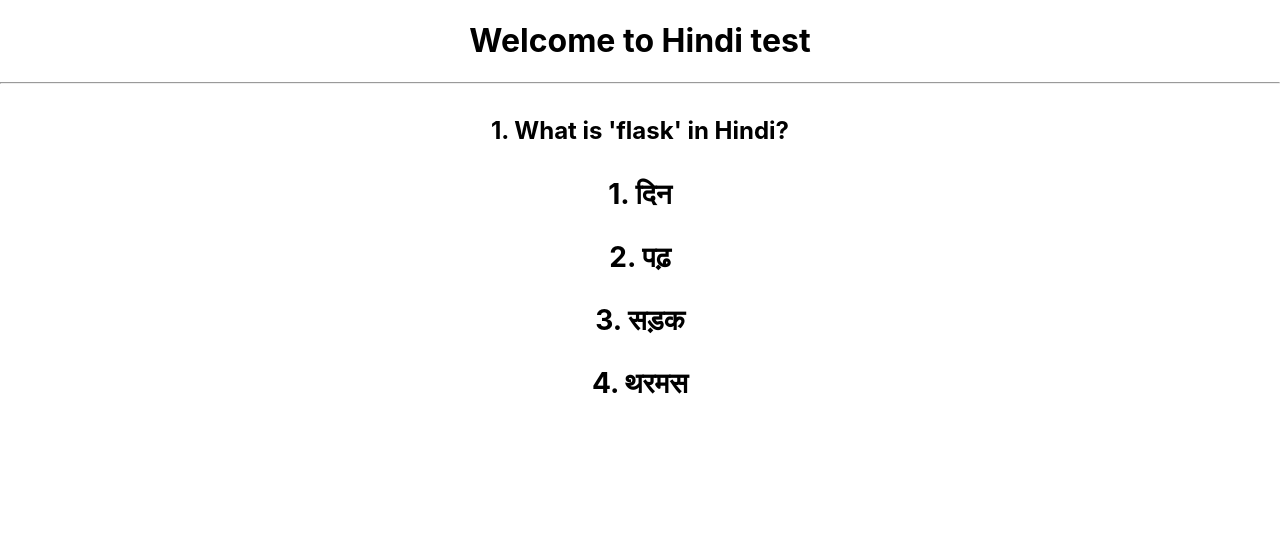
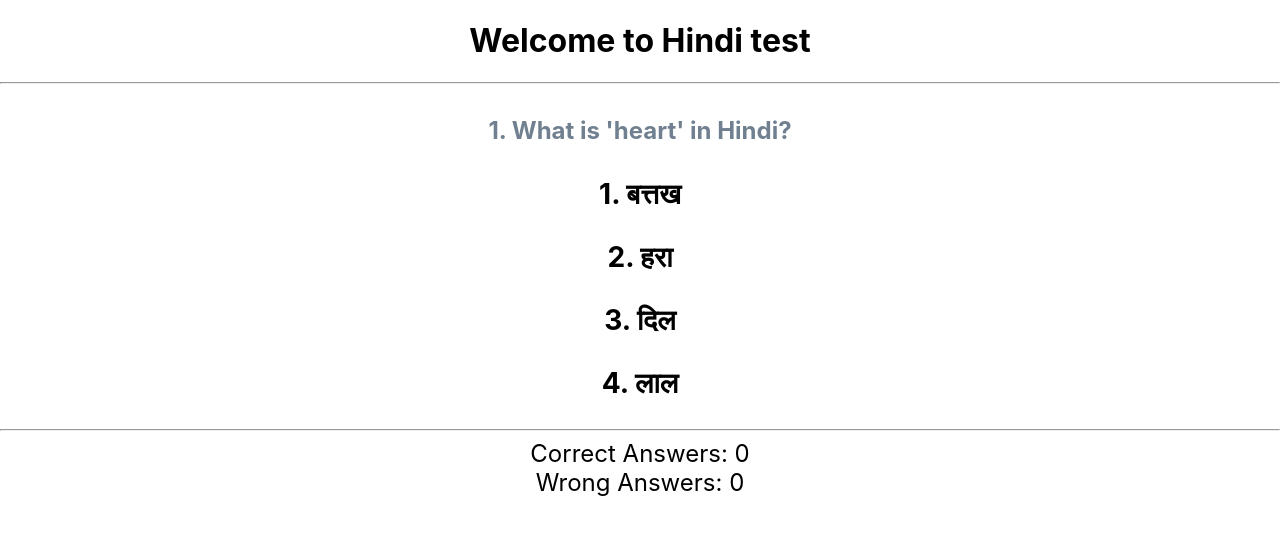
Before and after one commit to hariharanweb/grade2-hindi, a React (Create React App) app: page / in a window 1280 px wide. Shown: the top 534 px of the page. Built offline with nearby package versions, Linux system fonts and the light colour scheme.

Commit message:
Adding wrong and right answer count

```diff
--- a/src/App.js
+++ b/src/App.js
@@ -7,9 +7,11 @@ const App = () => {
   const [currentIndex, setCurrentIndex] = useState(0);
   const [correctAnswer, setCorrectAnswer] = useState(false);
   const [wrongAnswer, setWrongAnswer] = useState(false);
+  const [correctCount, setCorrectCount] = useState(0);
+  const [wrongCount, setWrongCount] = useState(0);
 
   useEffect(() => {
-    setQuestionAnswers(generateQuestionAnswers(7))
+    setQuestionAnswers(generateQuestionAnswers(20))
   }, [])
 
   return (
@@ -22,16 +24,23 @@ const App = () => {
         onCorrectAnswerClick={() => {
           setCorrectAnswer(true);
           setWrongAnswer(false);
+          setCorrectCount(correctCount+1);
           if(currentIndex < questionAnswers.length - 1)
             setCurrentIndex(currentIndex+1);
         }}
         onWrongAnswerClick={() => {
           setCorrectAnswer(false);
-          setWrongAnswer(true)
+          setWrongAnswer(true);
+          setWrongCount(wrongCount+1);
+          if(currentIndex < questionAnswers.length - 1)
+            setCurrentIndex(currentIndex+1);
         }}
       />}
       {correctAnswer && <span style={{ fontSize: '100px' }}>&#128525;</span>}
       {wrongAnswer && <span style={{ fontSize: '100px' }}>&#129397;</span>}
+      <hr />
+      <div><span style={{ fontSize: '24px' }}>Correct Answers: {correctCount}</span></div>
+      <div><span style={{ fontSize: '24px' }}>Wrong Answers: {wrongCount}</span></div>
     </div>
   )
 }
--- a/src/questionAnswer/QuestionAnswer.js
+++ b/src/questionAnswer/QuestionAnswer.js
@@ -2,7 +2,7 @@ import React from 'react';
 const QuestionAnswer = ({ questionAnswer, questionIndex, onCorrectAnswerClick, onWrongAnswerClick }) => {
   return (
     <div style={{fontSize: 'x-large'}}>
-      <h4>{questionIndex}. {questionAnswer.question}</h4>
+      <h4 style={{color: 'slategrey'}}>{questionIndex}. {questionAnswer.question}</h4>
       {
         questionAnswer.answers.map((answer, index) => {
           return (
```
